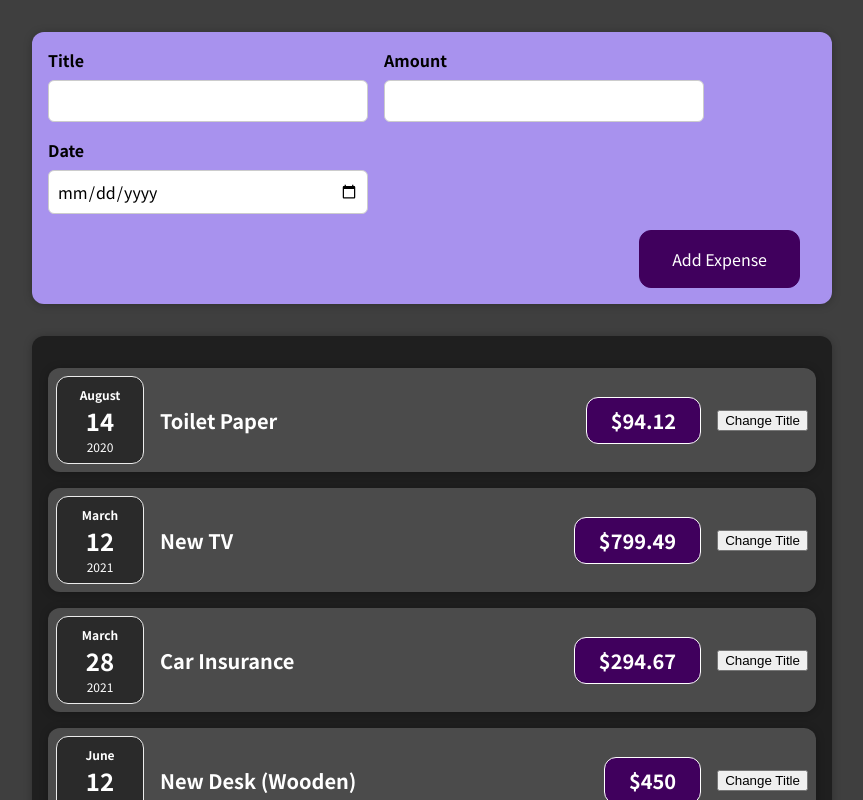
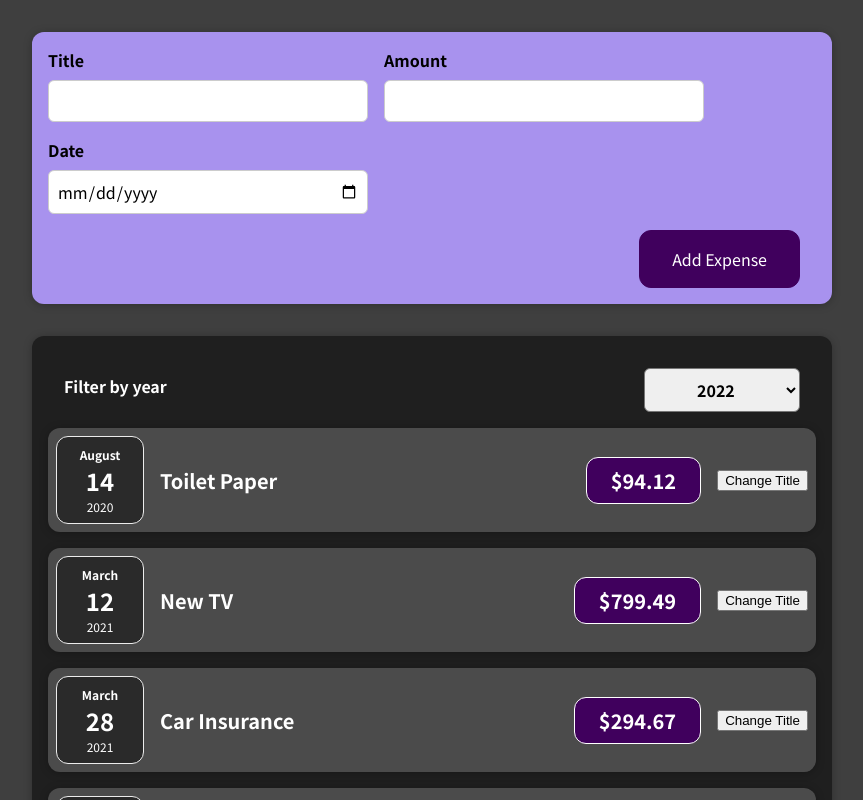
Before and after one commit to azar-barfipour/React, a React (Create React App) app in the folder react-complete-guide/: page / in a window 1280 px wide. Shown: the top 800 px of the page, without its empty margins (208-1071 px from the left). Built offline with nearby package versions, Linux system fonts and the light colour scheme.

Commit message:
add filtercomponet with event listener and pass it to the parent

```diff
--- a/react-complete-guide/src/App.js
+++ b/react-complete-guide/src/App.js
@@ -23,9 +23,12 @@ const App = () => {
       date: new Date(2021, 5, 12),
     },
   ];
+  const addNewExpenseHandler = (expense) => {
+    console.log(expenses);
+  };
   return (
     <div>
-      <NewExpense />
+      <NewExpense onAddNewExpens={addNewExpenseHandler} />
       <Expenses items={expenses} />
     </div>
   );
--- a/react-complete-guide/src/components/Expenses/ExpenseItem.js
+++ b/react-complete-guide/src/components/Expenses/ExpenseItem.js
@@ -2,6 +2,7 @@ import react, { useState } from "react";
 import Card from "../UI/Card";
 import ExpenseDate from "./ExpenseDate";
 import "./ExpenseItem.css";
+
 const ExpenseItem = (props) => {
   const [title, setTitle] = useState(props.title);
   const clickHandler = () => {
--- a/react-complete-guide/src/components/Expenses/Expenses.js
+++ b/react-complete-guide/src/components/Expenses/Expenses.js
@@ -1,9 +1,19 @@
 import Card from "../UI/Card";
 import ExpenseItem from "./ExpenseItem";
 import "./Expenses.css";
+import ExpensesFilter from "./ExpensesFilter";
+
 const Expenses = (props) => {
+  const saveExpensesFilterHandler = (expensesFilterData) => {
+    const expensesData = {
+      ...expensesFilterData,
+      id: 1,
+    };
+    console.log(expensesData);
+  };
   return (
     <Card className="expenses">
+      <ExpensesFilter onExpensesFilter={saveExpensesFilterHandler} />
       <ExpenseItem
         title={props.items[0].title}
         amount={props.items[0].amount}
--- /dev/null
+++ b/react-complete-guide/src/components/Expenses/ExpensesFilter.css
@@ -0,0 +1,24 @@
+.expenses-filter {
+  color: white;
+  padding: 0 1rem;
+}
+
+.expenses-filter__control {
+  display: flex;
+  width: 100%;
+  align-items: center;
+  justify-content: space-between;
+  margin: 1rem 0;
+}
+
+.expenses-filter label {
+  font-weight: bold;
+  margin-bottom: 0.5rem;
+}
+
+.expenses-filter select {
+  font: inherit;
+  padding: 0.5rem 3rem;
+  font-weight: bold;
+  border-radius: 6px;
+}
--- /dev/null
+++ b/react-complete-guide/src/components/Expenses/ExpensesFilter.js
@@ -0,0 +1,30 @@
+import React, { useState } from "react";
+
+import "./ExpensesFilter.css";
+
+const ExpensesFilter = (props) => {
+  const [enteresYear, setenteresYear] = useState("");
+
+  const filterHandler = (event) => {
+    console.log(event.target.value);
+    const expenseFilterData = {
+      year: setenteresYear,
+    };
+    props.onExpensesFilter(expenseFilterData);
+  };
+  return (
+    <div className="expenses-filter">
+      <div className="expenses-filter__control">
+        <label>Filter by year</label>
+        <select onChange={filterHandler}>
+          <option value={enteresYear}>2022</option>
+          <option value={enteresYear}>2021</option>
+          <option value={enteresYear}>2020</option>
+          <option value={enteresYear}>2019</option>
+        </select>
+      </div>
+    </div>
+  );
+};
+
+export default ExpensesFilter;
--- a/react-complete-guide/src/components/NewExpense/ExpenseForm.js
+++ b/react-complete-guide/src/components/NewExpense/ExpenseForm.js
@@ -1,6 +1,7 @@
 import React, { useState } from "react";
 import "./ExpenseForm.css";
-const ExpenseForm = () => {
+
+const ExpenseForm = (props) => {
   const [enteredTitle, setenteredTitle] = useState("");
   const [enteredAmount, setenteredAmount] = useState("");
   const [enteredDate, setenteredDate] = useState("");
@@ -21,7 +22,7 @@ const ExpenseForm = () => {
       amount: setenteredAmount,
       date: new Date(setenteredDate),
     };
-    // console.log(expenseData);
+    props.onSaveExpenseData(expenseData);
     setenteredTitle("");
     setenteredAmount("");
     setenteredDate("");
--- a/react-complete-guide/src/components/NewExpense/NewExpense.js
+++ b/react-complete-guide/src/components/NewExpense/NewExpense.js
@@ -1,9 +1,17 @@
 import "./NewExpense.css";
 import ExpenseForm from "./ExpenseForm";
-const NewExpense = () => {
+
+const NewExpense = (props) => {
+  const saveDataHandler = (enterExpenseData) => {
+    const expenseData = {
+      ...enterExpenseData,
+      id: 1,
+    };
+    props.onAddNewExpens(expenseData);
+  };
   return (
     <div className="new-expense">
-      <ExpenseForm />
+      <ExpenseForm onSaveExpenseData={saveDataHandler} />
     </div>
   );
 };
```
Also changed, not shown: 1 other file (tests, documents, lock files or other folders).
